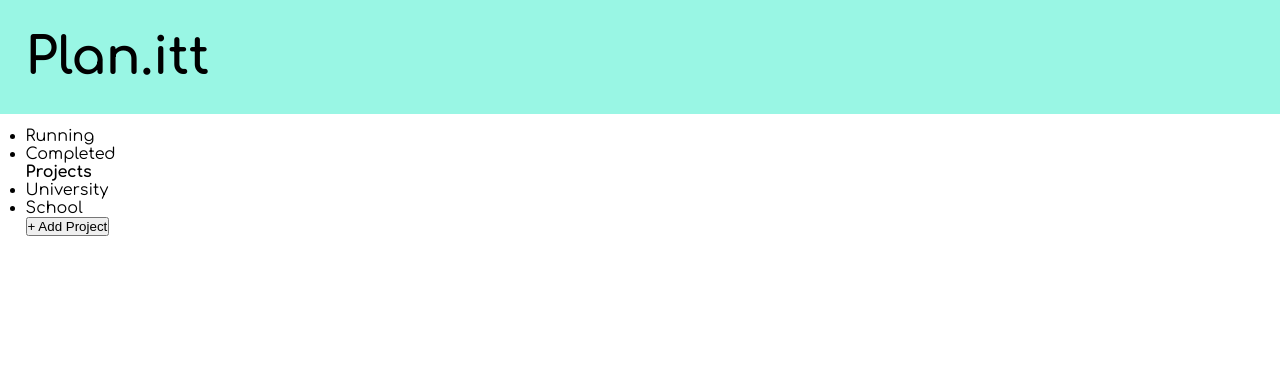
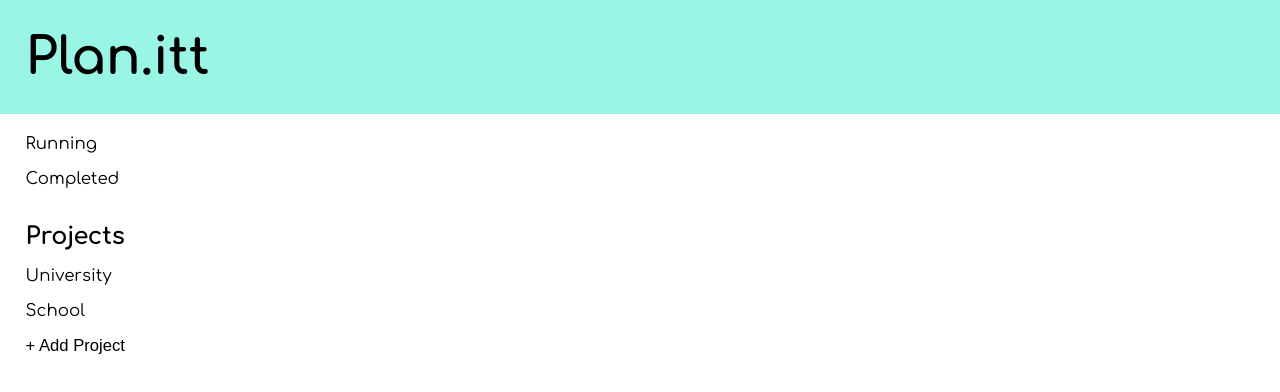
Before and after one commit to MhmdFais/PlanItt, a website: page dist/index.html in a window 1280 px wide. Drawn offline with Linux system fonts and the light colour scheme.

Commit message:
Refactor project section and update navbar styling

```diff
--- a/src/style.css
+++ b/src/style.css
@@ -9,6 +9,13 @@
     --main-font: "Comfortaa", sans-serif;
     --primary-bg-color: #99f6e4;
 }
+
+/* list styles */
+
+ul{
+    list-style-type: none;
+}
+
 
 body{
     font-family: var(--main-font);
@@ -27,6 +34,41 @@ body{
 }
 
 .content-container{
-    padding-top: 1%;
-    padding-left: 2%;
+    display: grid;
+    grid-template-columns: 1fr 5fr;
 }
+
+
+.first-set-container{
+    padding-bottom: 1%;
+}
+
+/* Navbar Style */
+
+.navbar-container{
+    padding-top: 2.5vh;
+    padding-left: 2vw;
+}
+
+.navbar-container ul li{
+    padding-bottom: 2vh;
+    font-size: clamp(1rem, 1.3vw, 2rem);
+    cursor: pointer;
+}
+
+.navbar-container h2{
+    padding-bottom: 2vh;
+}
+
+.navbar-container .first-set-container{
+    padding-bottom: 2.3vh;
+}
+
+.navbar-container button{
+    background: none;
+    /* padding: 1vh 2vw; */
+    border: none;
+    border-radius: 5px;
+    font-size: clamp(1rem, 1.3vw, 2rem);
+    cursor: pointer;
+}
```
Also changed, not shown: dist/index.html.
